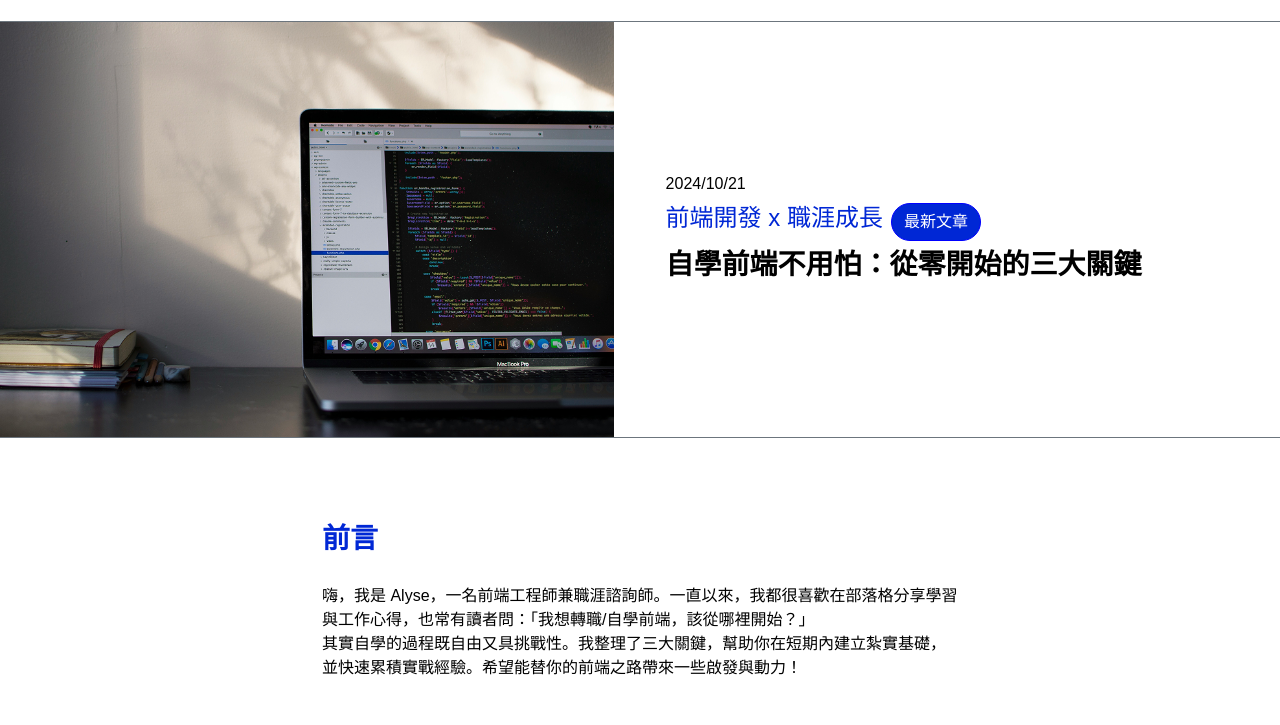
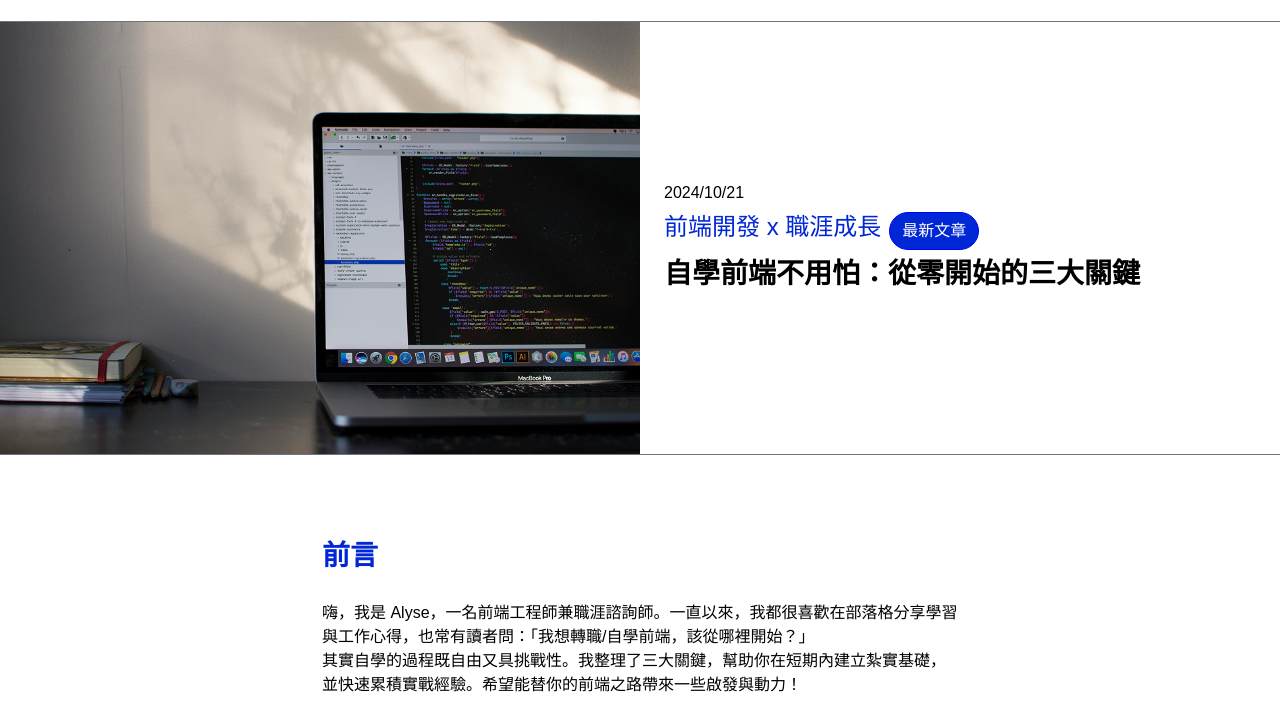
Before and after one commit to SinYi-Wu/HexSchool_30daysCamp_FinalProject, a plain HTML site: page blog-content.html in a window 1280 px wide. Shown: the part 69-794 px from the top of the page. Drawn offline with nearby package versions, Linux system fonts and the light colour scheme.

Commit message:
修改檔名+img改max-width

```diff
--- a/css/style.css
+++ b/css/style.css
@@ -64,7 +64,7 @@ body{
 
 img{
   vertical-align: middle;
-  width: 100%;
+  max-width: 100%;
   height: auto;
 }
 
@@ -110,11 +110,11 @@ a{
 }
 
 .theme-img{
-  width: 48%;
+  width: 50%;
 }
 
 .theme-content{
-  width: 48%;
+  width: 50%;
   display: flex;
   flex-direction: column;
   justify-content: center;
```
Also changed, not shown: blog-content.html (renamed from index.html).
